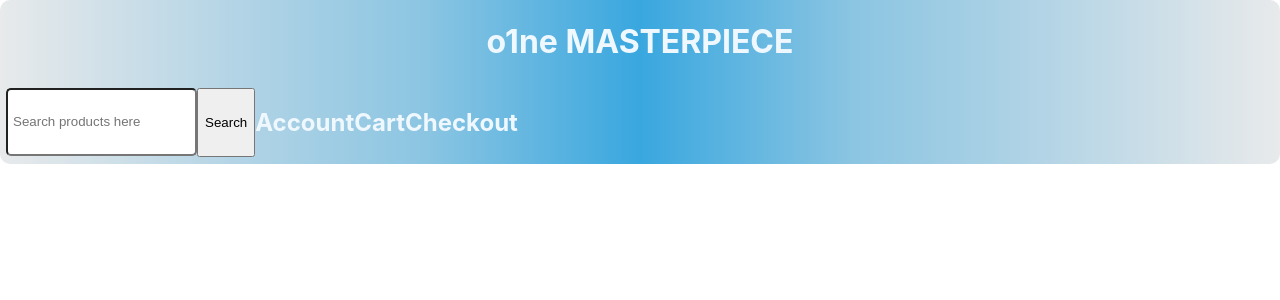
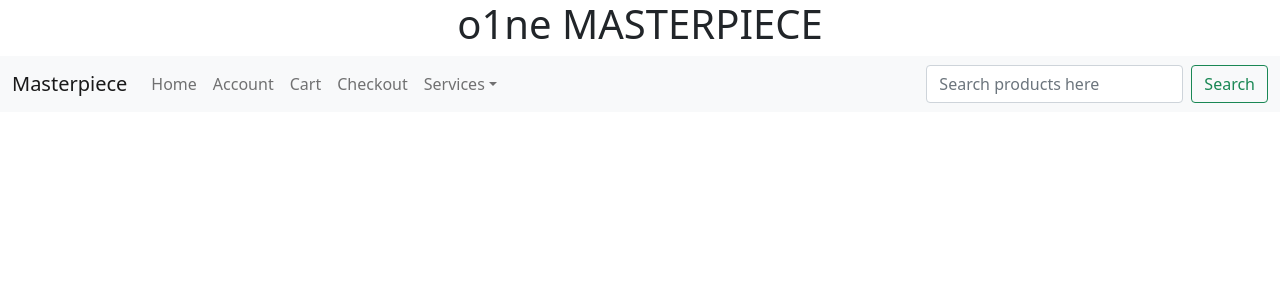
Before and after one commit to ochiengbrian/muom, a React (Create React App) app: page / in a window 1280 px wide. Shown: the top 300 px of the page. Built offline with nearby package versions, Linux system fonts and the light colour scheme.

Commit message:
bootstrap header

```diff
--- a/package.json
+++ b/package.json
@@ -11,7 +11,9 @@
     "@testing-library/jest-dom": "^5.16.2",
     "@testing-library/react": "^12.1.2",
     "@testing-library/user-event": "^13.5.0",
+    "bootstrap": "^5.1.3",
     "react": "^17.0.2",
+    "react-bootstrap": "^2.1.2",
     "react-dom": "^17.0.2",
     "react-scripts": "5.0.0",
     "styled-components": "^5.3.3",
--- a/public/index.html
+++ b/public/index.html
@@ -10,6 +10,12 @@
       content="Web site created using create-react-app"
     />
     <link rel="apple-touch-icon" href="%PUBLIC_URL%/logo192.png" />
+    <link
+  rel="stylesheet"
+  href="https://cdn.jsdelivr.net/npm/bootstrap@5.1.3/dist/css/bootstrap.min.css"
+  integrity="sha384-1BmE4kWBq78iYhFldvKuhfTAU6auU8tT94WrHftjDbrCEXSU1oBoqyl2QvZ6jIW3"
+  crossorigin="anonymous"
+/>
     <!--
       manifest.json provides metadata used when your web app is installed on a
       user's mobile device or desktop. See https://developers.google.com/web/fundamentals/web-app-manifest/
--- a/src/App.js
+++ b/src/App.js
@@ -1,12 +1,14 @@
 
 import './App.css';
 import Header from './Header';
+import Navbar from './Navbar';
 
 function App() {
   return (
     <div className="App">
       <header >
-      <Header/>
+        <Header />
+        <Navbar />
       </header>
     </div>
   );
--- a/src/Header.css
+++ b/src/Header.css
@@ -1,32 +1,6 @@
-.Header{
+.Header__component{
+    padding: 30px;
     justify-content: center;
+    color: aliceblue;
+    background-image: linear-gradient(to right, rgb(232, 234, 235),rgb(184, 214, 230),rgb(139, 197, 226) ,rgb(57, 167, 223),rgb(139, 197, 226), rgb(184, 214, 230),rgb(232, 234, 235));
 }
-
-.Header__component{
-    margin-top: 0px;
-    padding: 1px;
-    color: aliceblue;
-    display: flex;
-    flex-direction: column;
-    background-image: linear-gradient(to right, rgb(232, 234, 235),rgb(184, 214, 230),rgb(139, 197, 226) ,rgb(57, 167, 223),rgb(139, 197, 226), rgb(184, 214, 230),rgb(232, 234, 235));
-    border-radius: 10px;
-}
-
-.Header__searchBar{
-    border-radius: 5px;
-    padding: 5px;
-    margin-bottom: 1px;
-    display: flex;
-    flex-direction: row;
-}
-
-.Header__image{
-    height: 100px;
-    width: 40px;
-    border-radius: 10px;
-}
-
-.button{
-    padding: 10px 24px;
-    margin-left: 10px;
-}
--- a/src/Header.js
+++ b/src/Header.js
@@ -1,22 +1,12 @@
 import React from 'react';
-import "./Header.css"
-import SearchIcon from '@mui/icons-material/Search';
 
 function Header() {
-  return <div className='Header'>
-            <div className='Header__component'>
-                <h1>o1ne MASTERPIECE</h1>
-                <div className='Header__searchBar'>
-                    <input className='Header__searchBar' placeholder='Search products here' type='text'/>
-                    <button type='submit' value='search'>Search</button>
-                    <h2>Account</h2>
-                    <h2>Cart</h2>
-                    <h2>Checkout</h2>
+  return <div>
+            <div className='Header'>
+                <div className='Header__component'>
+                    <h1>o1ne MASTERPIECE</h1>
                 </div>
             </div>
-            {/*<div className='Header__log'>
-                <img src='www.datta' alt='' alt='o1ne'/>
-            </div>*/}
         </div>;
 }
 
--- /dev/null
+++ b/src/Navbar.js
@@ -0,0 +1,48 @@
+import React from 'react';
+import SearchIcon from '@mui/icons-material/Search';
+import * as ReactBootStrap from 'react-bootstrap';
+
+function Header() {
+  return (
+
+    <ReactBootStrap.Navbar bg="light" expand="lg">
+    <ReactBootStrap.Container fluid>
+      <ReactBootStrap.Navbar.Brand href="#">Masterpiece</ReactBootStrap.Navbar.Brand>
+      <ReactBootStrap.Navbar.Toggle aria-controls="navbarScroll" />
+      <ReactBootStrap.Navbar.Collapse id="navbarScroll">
+        <ReactBootStrap.Nav
+          className="me-auto my-2 my-lg-0"
+          style={{ maxHeight: '100px' }}
+          navbarScroll
+        >
+          <ReactBootStrap.Nav.Link href="#action1">Home</ReactBootStrap.Nav.Link>
+          <ReactBootStrap.Nav.Link href="#action2">Account</ReactBootStrap.Nav.Link>
+          <ReactBootStrap.Nav.Link href="#action2">Cart</ReactBootStrap.Nav.Link>
+          <ReactBootStrap.Nav.Link href="#action2">Checkout</ReactBootStrap.Nav.Link>
+          <ReactBootStrap.NavDropdown title="Services" id="navbarScrollingDropdown">
+            <ReactBootStrap.NavDropdown.Item href="#action3">Laptop checkup</ReactBootStrap.NavDropdown.Item>
+            <ReactBootStrap.NavDropdown.Item href="#action4">Systems diagnostics</ReactBootStrap.NavDropdown.Item>
+            <ReactBootStrap.NavDropdown.Item href="#action4">Phone & Phone stickers</ReactBootStrap.NavDropdown.Item>
+            <ReactBootStrap.NavDropdown.Divider />
+            <ReactBootStrap.NavDropdown.Item href="#action5">
+              More about the Masterpiece Family
+            </ReactBootStrap.NavDropdown.Item>
+          </ReactBootStrap.NavDropdown>
+        </ReactBootStrap.Nav>
+        <ReactBootStrap.Form className="d-flex">
+          <ReactBootStrap.FormControl
+            type="search"
+            placeholder="Search products here"
+            className="me-2"
+            aria-label="Search"
+          />
+          <ReactBootStrap.Button variant="outline-success">Search</ReactBootStrap.Button>
+        </ReactBootStrap.Form>
+      </ReactBootStrap.Navbar.Collapse>
+    </ReactBootStrap.Container>
+  </ReactBootStrap.Navbar>
+  );
+
+}
+
+export default Header;
--- a/src/index.js
+++ b/src/index.js
@@ -3,6 +3,7 @@
 import './index.css';
 import App from './App';
 import reportWebVitals from './reportWebVitals';
+import 'bootstrap/dist/css/bootstrap.min.css';
 
 ReactDOM.render(
   <React.StrictMode>
```
Also changed, not shown: 1 other file (tests, documents, lock files or other folders).
